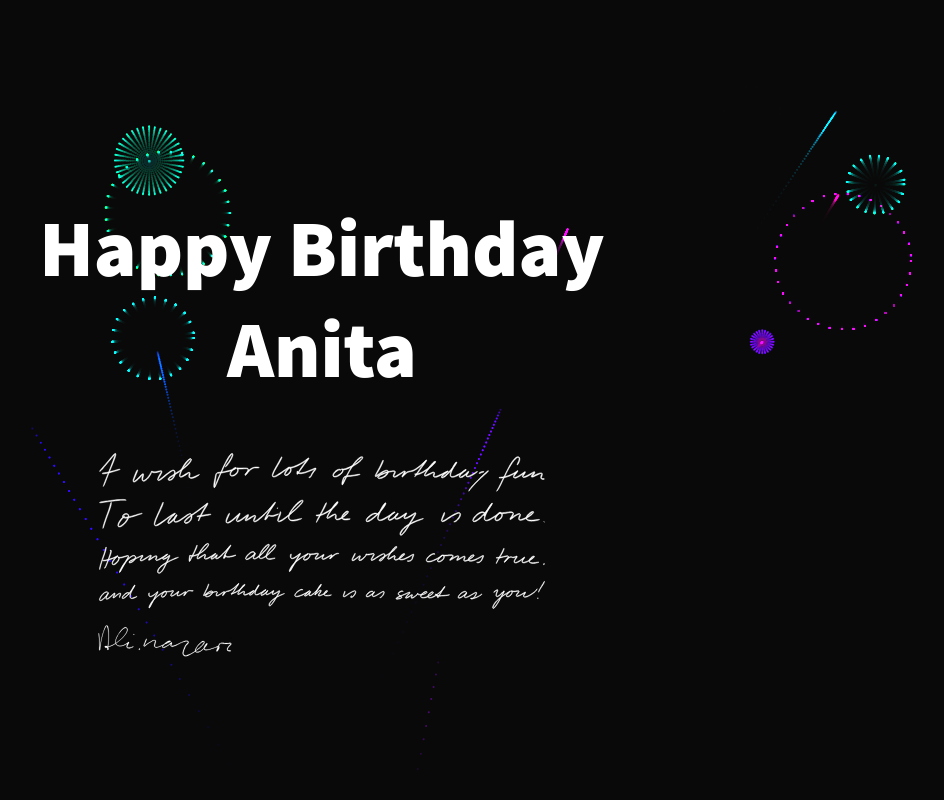
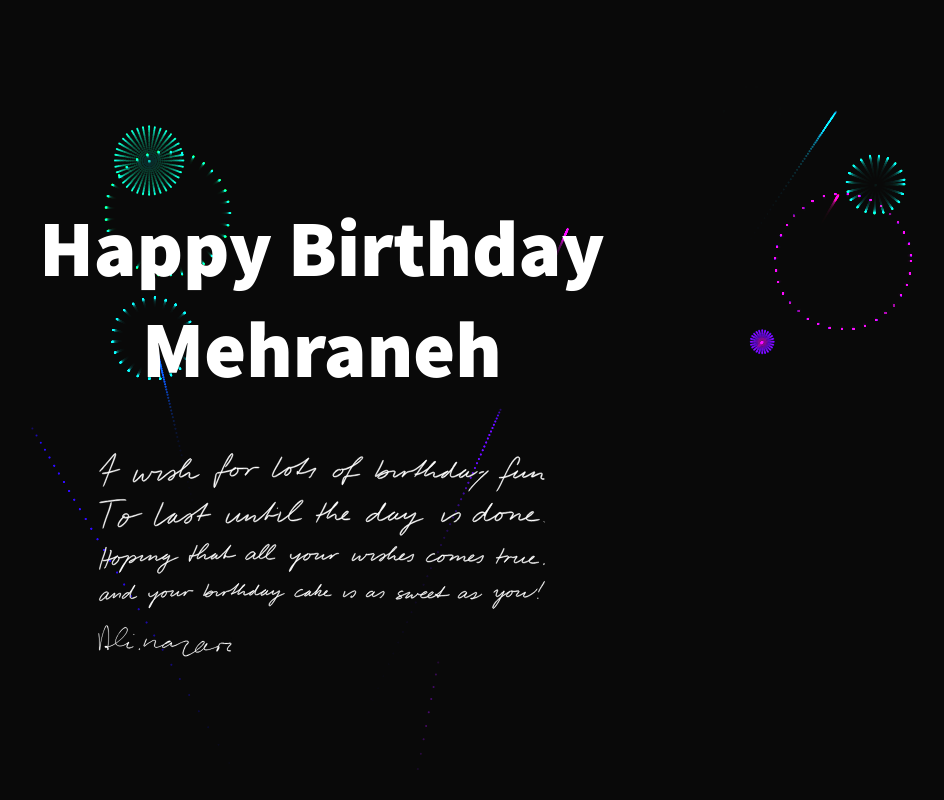
Before and after one commit to Silent-Watcher/HBD, a website built with Vite: page index.html in a window 1280 px wide. Shown: the whole page, without its empty margins (318-1262 px from the left). Built offline with nearby package versions, Linux system fonts and the light colour scheme.

Commit message:
Update index.html

```diff
--- a/index.html
+++ b/index.html
@@ -12,7 +12,7 @@
   </head>
   <body>
     <main>
-      <h1>Happy Birthday Anita</h1>
+      <h1>Happy Birthday Mehraneh</h1>
       <section>
         <img src="a-wish-for-lots-of-birthday-fun-.svg" alt="birthday-text">
         <img src="to-last-until-the-day-is-done.svg" alt="birthday-text">
```
